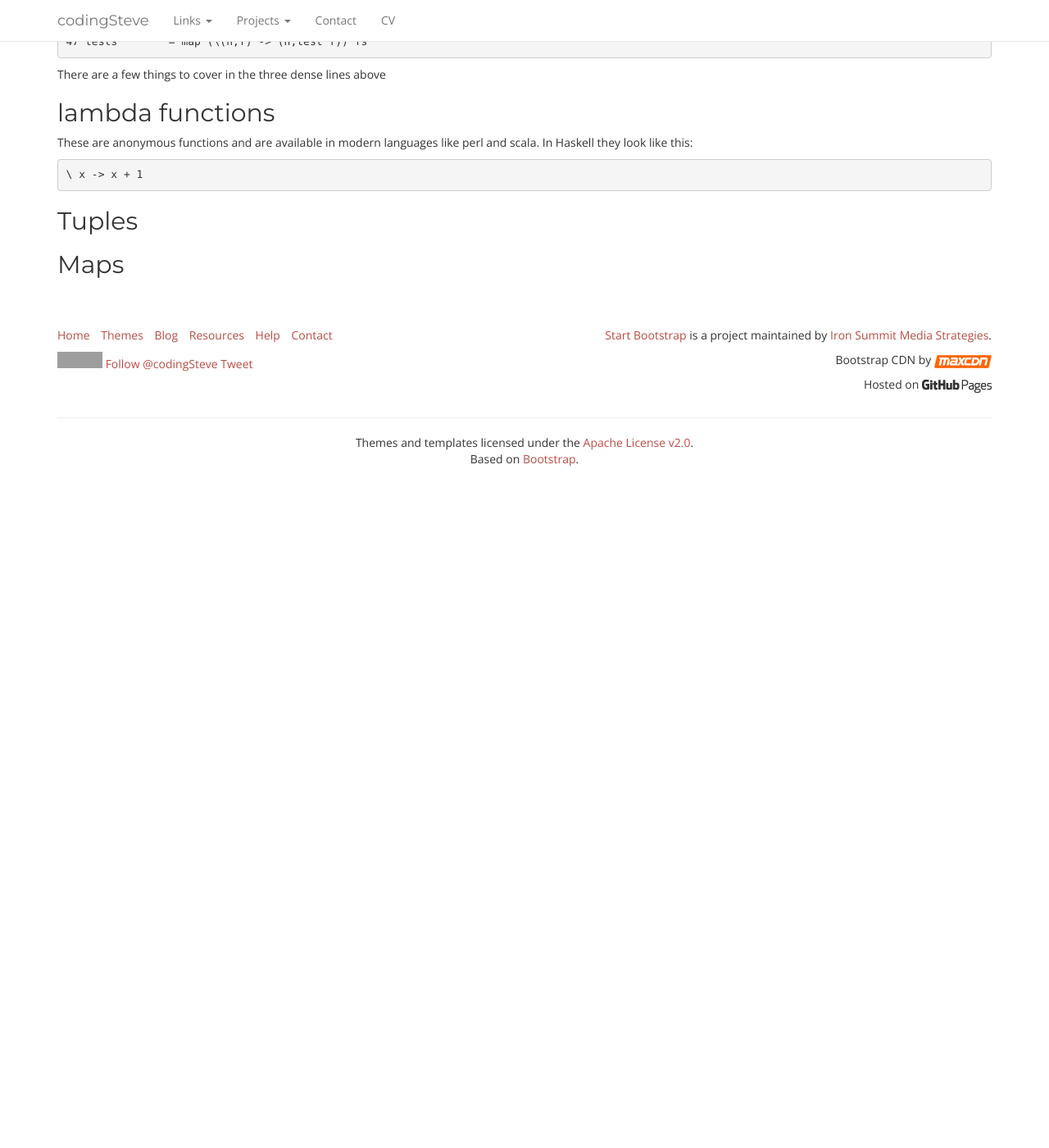
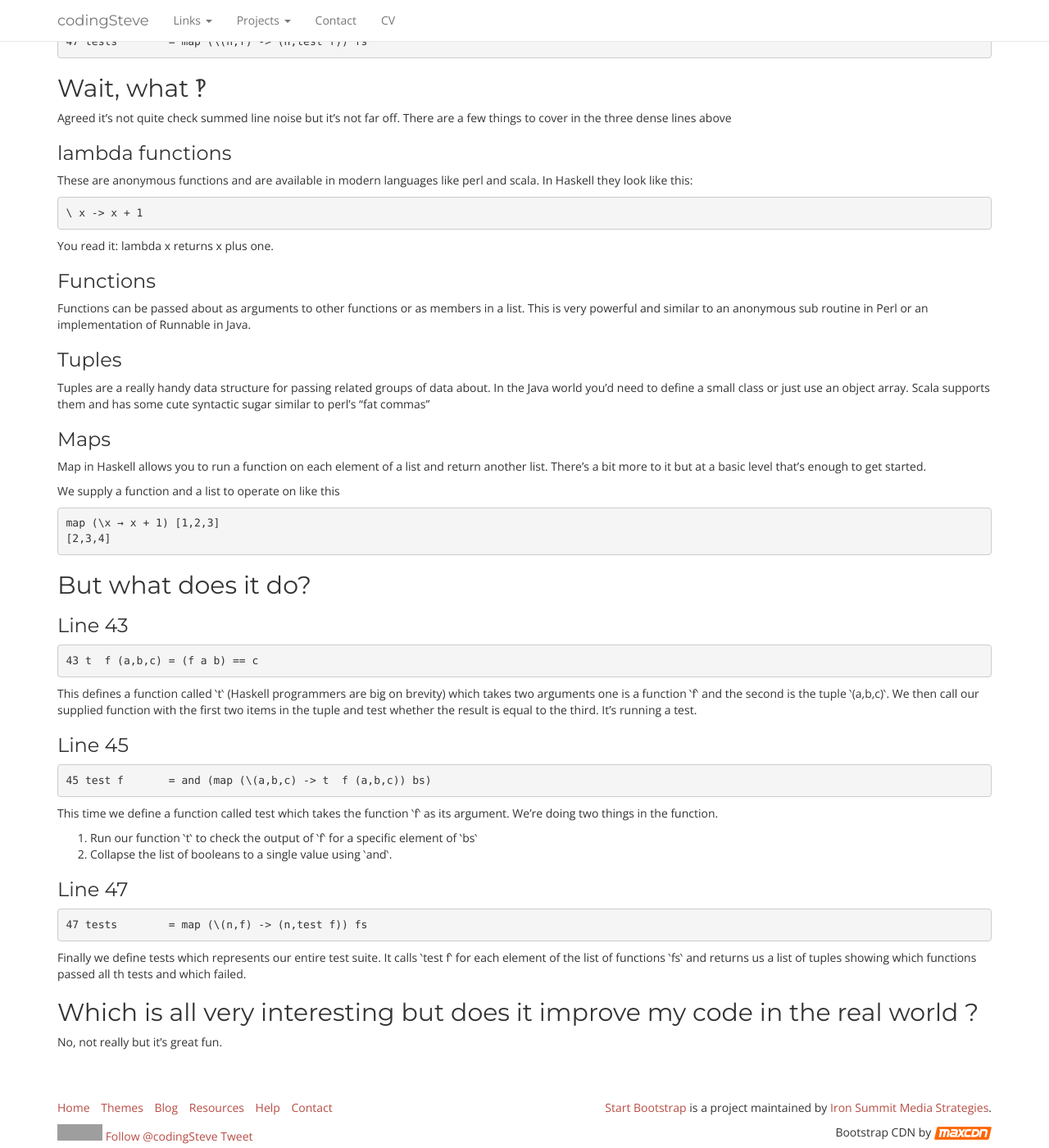
Before and after one commit to codingSteve/codingSteve.github.io, a Jekyll site: the page built from docs/2015-11-05-haskell.md, in a window 1280 px wide and 1400 px high, scrolled down 667 px. Shown: the whole window at 82% size. Built offline with Jekyll 4.4.1, drawn with Linux system fonts in a browser that asks for light colours; nearby versions of some CDN libraries; comment, search, counter and statistics services are not loaded; before the commit the page ends 1297 px from its top, so only the background shows below that; grey boxes are pictures that could not be loaded.

Commit message:
add explanations

```diff
--- a/docs/2015-11-05-haskell.md
+++ b/docs/2015-11-05-haskell.md
@@ -38,16 +38,64 @@ functions, I'll let Haskell do that for me.
     46
     47 tests        = map (\(n,f) -> (n,test f)) fs
 
+
+##Wait, what ‽
+
+Agreed it's not quite check summed line noise but it's not far off.
 There are a few things to cover in the three dense lines above
 
-##lambda functions
+###lambda functions
 These are anonymous functions and are available in
 modern languages like perl and scala. In Haskell they look like
 this:
 
     \ x -> x + 1
 
-##Tuples
+You read it: lambda x returns x plus one.
+
+###Functions
+
+Functions can be passed about as arguments to other functions or as members in a list. This is very powerful and similar to an anonymous sub routine in Perl or an implementation of Runnable in Java.
+
+###Tuples
+
+Tuples are a really handy data structure for passing related groups of data about. In the Java world you'd need to define a small class or just use an object array. Scala supports them and has some cute syntactic sugar similar to perl's "fat commas"
 
 
-##Maps
+###Maps
+
+Map in Haskell allows you to run a function on each element of a list and return another list. There's a bit more to it but at a basic level that's enough to get started.
+
+We supply a function and a list to operate on like this
+
+    map (\x → x + 1) [1,2,3]
+    [2,3,4]
+
+##But what does it do?
+
+
+###Line 43
+
+    43 t  f (a,b,c) = (f a b) == c
+
+This defines a function called ‵t‵ (Haskell programmers are big on brevity) which takes two arguments one is a function ‵f‵ and the second is the tuple ‵(a,b,c)‵. We then call our supplied function with the first two items in the tuple and test whether the result is equal to the third. It's running a test.
+
+
+###Line 45
+
+    45 test f       = and (map (\(a,b,c) -> t  f (a,b,c)) bs)
+
+This time we define a function called test which takes the function ‵f‵ as its argument.
+We're doing two things in the function.
+1. Run our function ‵t‵ to check the output of ‵f‵ for a specific element of ‵bs‵
+2. Collapse the list of booleans to a single value using ‵and‵.
+
+###Line 47
+
+    47 tests        = map (\(n,f) -> (n,test f)) fs
+
+Finally we define tests which represents our entire test suite. It calls ‵test f‵ for each element of the list of functions ‵fs‵ and returns us a list of tuples showing which functions passed all th tests and which failed.
+
+##Which is all very interesting but does it improve my code in the real world ?
+
+No, not really but it's great fun.
```
